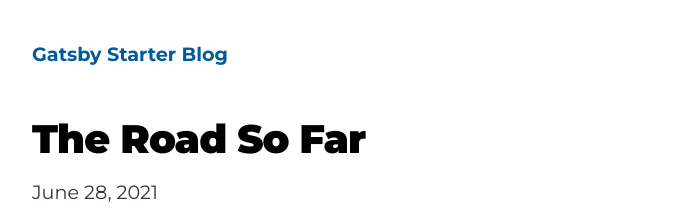
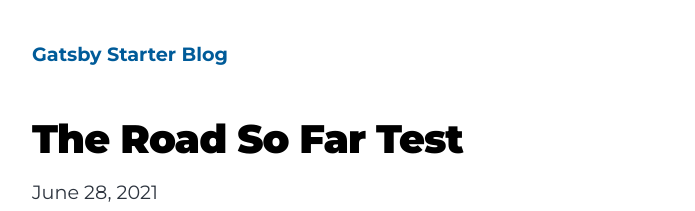
Before and after one commit to williycole/pine-ridge-tiny-homes-project-blog, a Gatsby site: page /2021-06-30-test/ in a window 1280 px wide. Shown: the top 211 px of the page, without its empty margins (292-987 px from the left). Built offline with nearby package versions, Linux system fonts and the light colour scheme; Gatsby itself is replaced by a stand-in of ours.

Commit message:
Update Blog “2021-06-30-test”

```diff
--- a/content/blog/2021-06-30-test.md
+++ b/content/blog/2021-06-30-test.md
@@ -1,6 +1,6 @@
 ---
 layout: blog
-title: The Road So Far
+title: The Road So Far Test
 date: 2021-06-28T17:14:47.570Z
 ---
 <!--StartFragment-->
```
